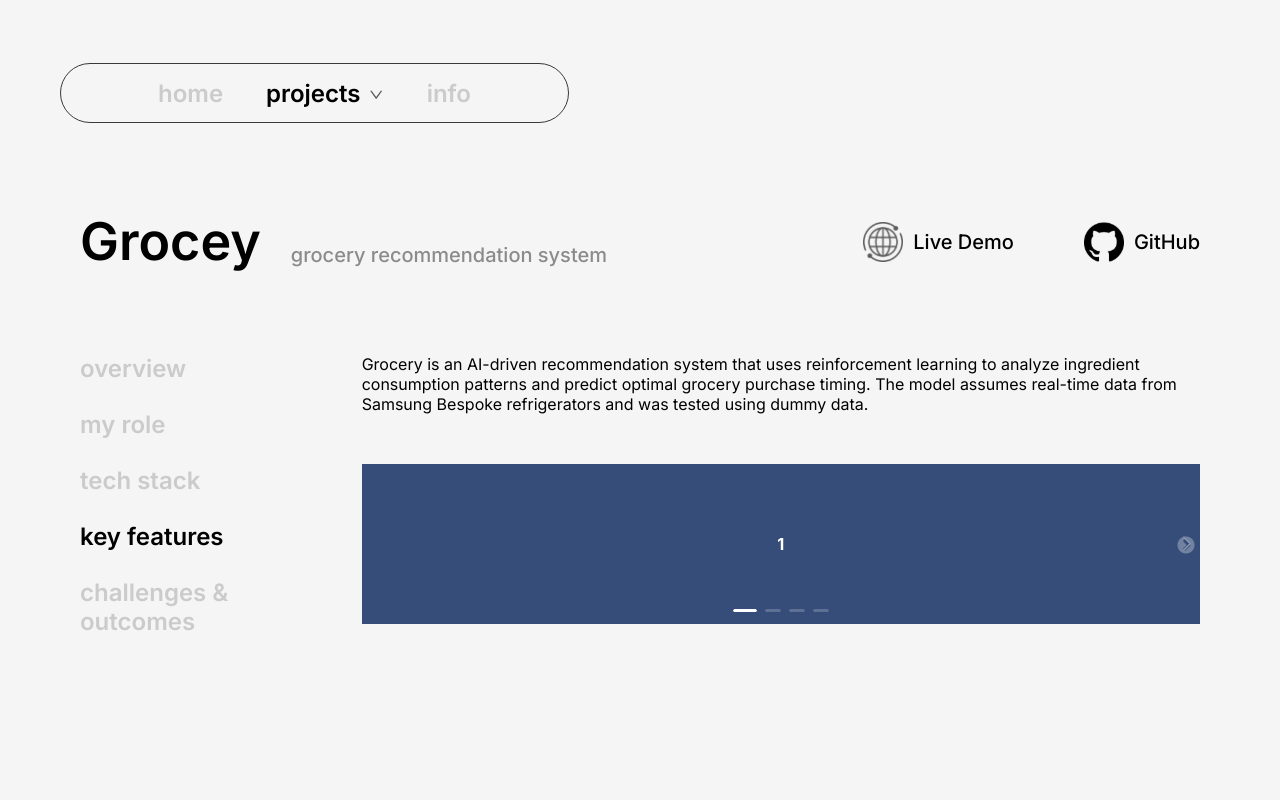
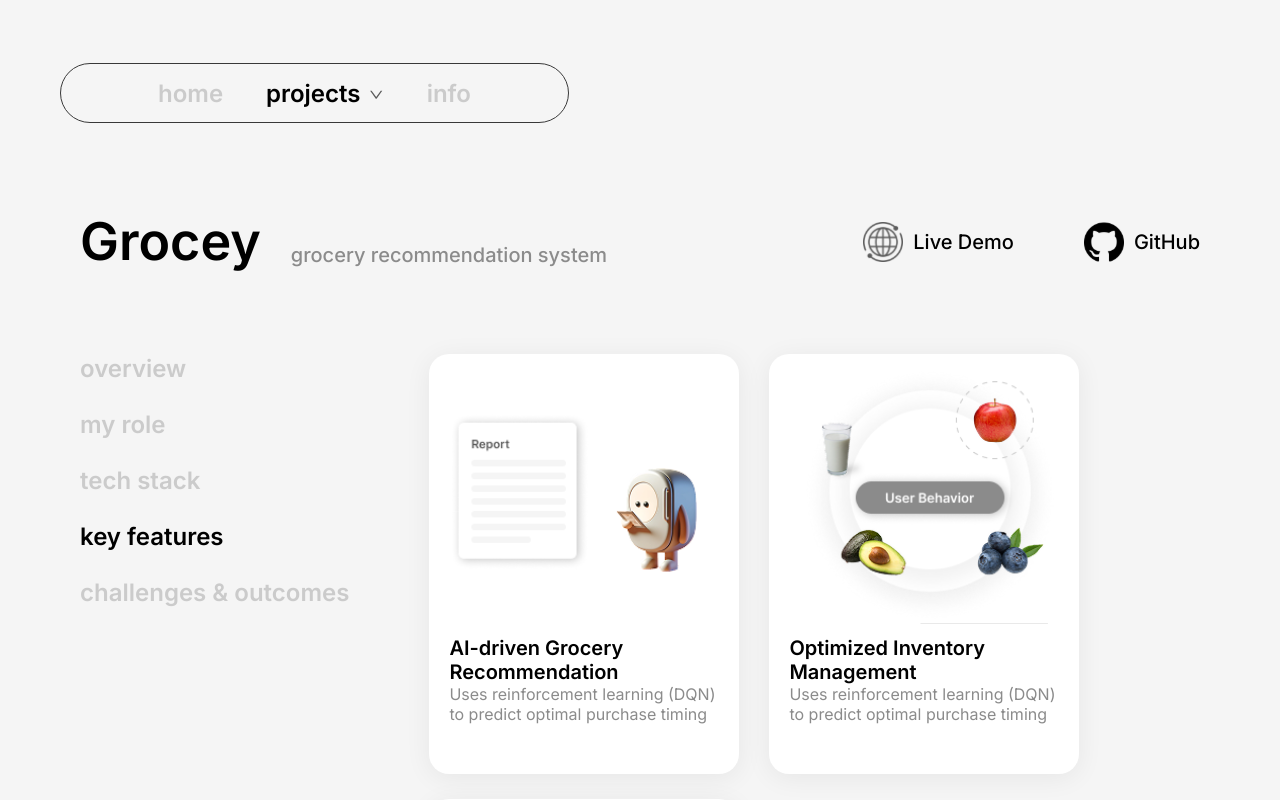
Before and after one commit to onlyone020608/portfolio-website, a Next.js app: page /projects/grocey in a window 1280 px wide. Both pictures are taken after a click on the element "key features". Shown: the top 800 px of the page. Built offline with nearby package versions, Linux system fonts and the light colour scheme.

Commit message:
feat(project-keyfeatures): add UI structure and initial styles

```diff
--- a/components/ProjectClient.js
+++ b/components/ProjectClient.js
@@ -4,16 +4,18 @@ import styles from "@/styles/components/project.module.css";
 import { LinkItem } from "@/styles/ProjectStyles";
 import Overview from "./projects/Overview";
 import Myrole from "./projects/Myrole";
+import KeyFeatures from "./projects/KeyFeatures";
 import Techstack from "./projects/Techstack";
 import Image from "next/image";
 
 export default function ProjectClient({ project }) {
   const [activeTab, setActiveTab] = useState("overview");
+
   const TABS = {
     overview: Overview,
     "my role": Myrole,
     "tech stack": Techstack,
-    // "key features": KeyFeatures,
+    "key features": KeyFeatures,
     // "challenges & outcomes":Challenges
   };
 
--- /dev/null
+++ b/components/projects/KeyFeatures.js
@@ -0,0 +1,25 @@
+import {
+  FeatureWrapper,
+  Title,
+  Description,
+  Container,
+  ImageWrapper,
+} from "@/styles/KeyFeaturesStyle";
+import Image from "next/image";
+export default function KeyFeatures({ project }) {
+  return (
+    <div>
+      <Container>
+        {project.keyfeatures?.map((el, index) => (
+          <FeatureWrapper key={index}>
+            <ImageWrapper>
+              <Image src={el.img} fill style={{ objectFit: "contain" }} />
+            </ImageWrapper>
+            <Title>{el.title}</Title>
+            <Description>{el.description}</Description>
+          </FeatureWrapper>
+        ))}
+      </Container>
+    </div>
+  );
+}
--- a/data/projects.js
+++ b/data/projects.js
@@ -18,6 +18,25 @@ const projectData = {
         "- Integrated state management with Redux ",
       ],
     },
+    keyfeatures: [
+      {
+        title: "AI-driven Grocery Recommendation",
+        description:
+          "Uses reinforcement learning (DQN) to predict optimal purchase timing",
+        img: "/images/grocey/grocey1.png",
+      },
+      {
+        title: "Optimized Inventory Management",
+        description:
+          "Uses reinforcement learning (DQN) to predict optimal purchase timing",
+        img: "/images/grocey/grocey2.png",
+      },
+      {
+        title: "Feature 3",
+        description: "Description 3",
+        img: "/images/grocey/grocey1.png",
+      },
+    ],
     techstack: {
       backend: ["spring"],
       frontend: ["react native", "redux tool"],
--- a/styles/GlobalStyles.js
+++ b/styles/GlobalStyles.js
@@ -9,7 +9,7 @@ export const globalStyles = css`
   body {
     background-color: #f5f5f5;
     width: 100%;
-    overflow-x: hidden;
+    /* overflow-x: hidden; */
   }
   .ant-segmented-thumb {
     border-radius: 20px !important;
--- /dev/null
+++ b/styles/KeyFeaturesStyle.js
@@ -0,0 +1,35 @@
+import styled from "@emotion/styled";
+export const FeatureWrapper = styled.div`
+  display: flex;
+  width: 310px;
+  height: 420px;
+  border-radius: 20px;
+  background-color: white;
+  box-shadow: 0px 4px 25.9px 1px #0000000f;
+  flex-direction: column;
+  padding: 0px 20px;
+  padding-bottom: 50px;
+`;
+
+export const Title = styled.div`
+  font-weight: 600;
+  font-size: 20px;
+`;
+
+export const Description = styled.div`
+  font-weight: 400;
+  font-size: 16px;
+  color: #8b8b8b;
+`;
+
+export const Container = styled.div`
+  display: grid;
+  grid-template-rows: 1fr 1fr;
+  grid-template-columns: 1fr 1fr;
+  gap: 25px 30px;
+`;
+
+export const ImageWrapper = styled.div`
+  position: relative;
+  flex: 1;
+`;
```
Also changed, not shown: public/images/grocey/grocey1.png (added), public/images/grocey/grocey2.png (added).
